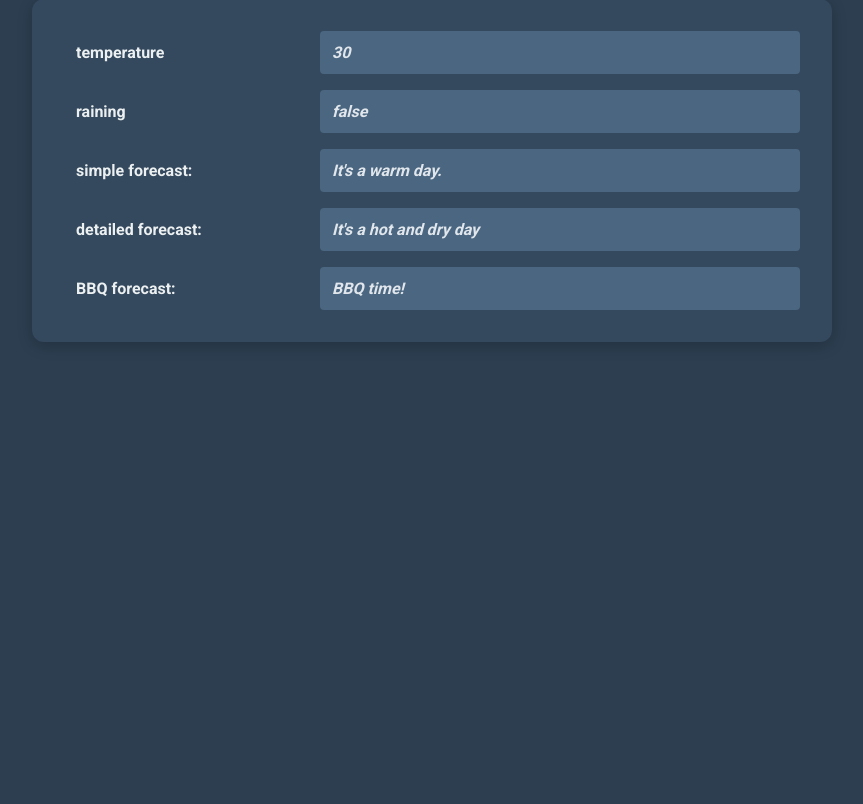
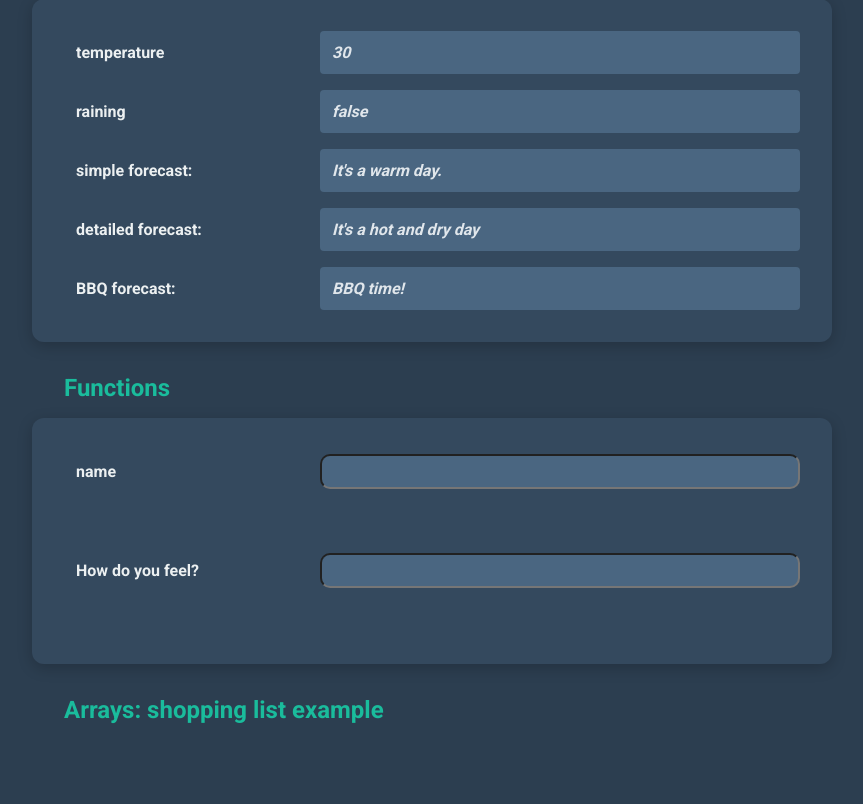
Before and after one commit to Robbie632/tutoring, a PHP site: page / in a window 1280 px wide. Shown: the part 1547-2351 px from the top of the page, without its empty margins (208-1071 px from the left). Before the commit the page ends 1889 px from the top, so only its background shows below. Run offline with PHP 8.4, Linux system fonts and the light colour scheme.

Commit message:
adding to js lesson

```diff
--- a/lessons/front_end/javascript_basics/lesson/index.html
+++ b/lessons/front_end/javascript_basics/lesson/index.html
@@ -75,6 +75,23 @@
         <div id="control-flow-bbq-forecast" class="value">na</div>
     </div>
 
+    <h2>Functions</h2>
+    <div id="functions-container" class="topic-container">
+        <div>name</div>
+        <input id="name-input" class="value"></input>
+        <div></div>
+        <div class="ouput"  id="name-output"></div>
+
+        <div>How do you feel?</div>
+        <input id="feel-input" class="value"></input>
+        <div id="feel-output"></div>
+    </div>
+
+    <h2>Arrays: shopping list example</h2>
+    <ol>
+
+    </ol>
+
 
     <script type="module" src="./main.js"></script>
 </body>
--- a/lessons/front_end/javascript_basics/lesson/main.js
+++ b/lessons/front_end/javascript_basics/lesson/main.js
@@ -135,6 +135,7 @@ if (temperature < 20 || isRaining) {
 // TO DO continue here
 
 // --- SECTION 4: Functions ---
+console.log("\n--- SECTION 4: Functions ---");
 
 /**
  * Functions are blocks of code designed to perform a particular task.
@@ -142,44 +143,46 @@ if (temperature < 20 || isRaining) {
  */
 
 // Function Declaration
-function greet(name) {
-  return "Hello, " + name + "!";
+
+let nameInput = document.getElementById('name-input');
+let nameOutput = document.getElementById('name-output');
+
+function greet(e) {
+  if (e.key == 'Enter') {
+  let message = greeter(e.target.value)
+  nameOutput.innerText = message
+  }
+
 }
-let myVar = greet("Sarah");
-console.log(myVar);
 
-console.log("\n--- SECTION 4: Functions ---");
-console.log(greet("Charlie"));
+function greeter(name) {
+  return "hello there my good friend " + name ;
+}
 
-function amIhappy(emotion) {
-  if (emotion == "happy") {
-    return true;
-  } else if (emotion == "sad") {
-    return false;
-  } else {
-    return "dont know";
+nameInput.addEventListener('keyup', greet)
+
+let feelInput = document.getElementById('feel-input');
+let feelOutput = document.getElementById('feel-output');
+
+function handleEmotion(e) {
+  if (e.key == 'Enter') {
+  let message = amIhappy(e.target.value)
+  feelOutput.innerText = message
   }
 }
 
-let myEmotion = amIhappy("happy");
+feelInput.addEventListener('keyup', handleEmotion)
 
-console.log("myEmotion: ", myEmotion);
+function amIhappy(emotion) {
+  if (emotion.includes("happy") || emotion.includes('good')) {
+    return "I am glad you are feeling well";
+  } else if (emotion.includes("sad")) {
+    return "It sounds like you don't feel great, try to be kind to yourself";
+  } else {
+    return "I'm not sure how you are feeling";
+  }
+}
 
-// Function Expression
-const add = function (a, b) {
-  return a + b;
-};
-console.log("Sum (5 + 7):", add(5, 7));
-
-// Arrow Functions (ES6+)
-// Concise syntax, especially for single expressions.
-const multiply = (x, y) => x * y;
-console.log("Product (4 * 6):", multiply(4, 6));
-
-const sayGoodbye = (name) => {
-  console.log(`Goodbye, ${name}!`); // Template literals (backticks) for easy string interpolation
-};
-sayGoodbye("David");
 
 // --- SECTION 5: Arrays ---
 
```
Also changed, not shown: lessons/front_end/javascript_basics/lesson/style.css (line endings or trailing spaces).
